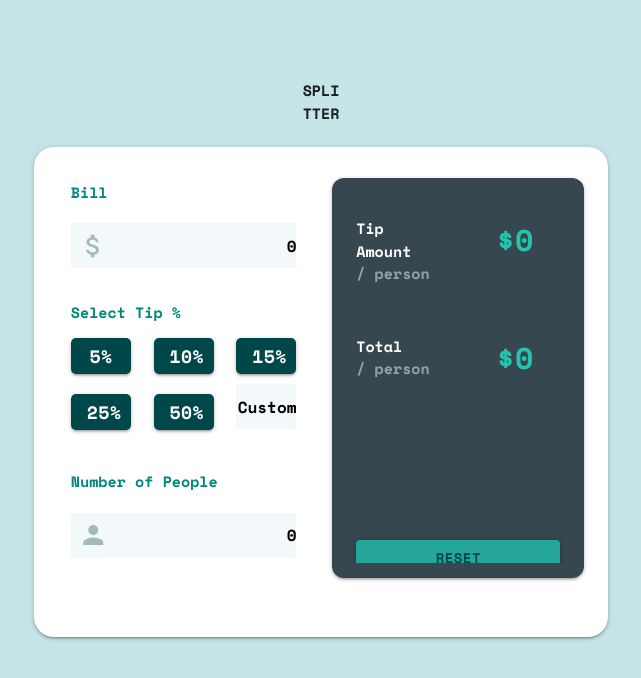
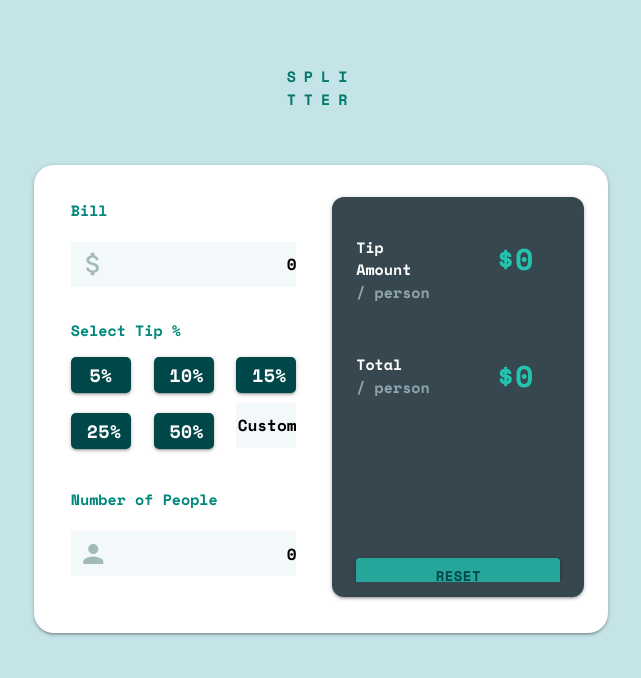
Before and after one commit to CauquilM/tip-calculator, a React (Create React App) app: page / in a window 1280 px wide. Shown: the top 678 px of the page, without its empty margins (319-960 px from the left). Built offline with nearby package versions, Linux system fonts and the light colour scheme.

Commit message:
design advanced

```diff
--- a/src/App.css
+++ b/src/App.css
@@ -1,7 +1,7 @@
 @import url("https://fonts.googleapis.com/css2?family=Space+Mono:wght@700&display=swap");
 
 .App {
-  margin-top: 5%;
+  margin-top: 50px;
 }
 
 ::placeholder {
--- a/src/App.js
+++ b/src/App.js
@@ -6,7 +6,10 @@ function App() {
     <div className="App valign-wrapper center-align">
       <div className="container center-align">
         <div className="row">
-          <p className="col s12">
+          <p
+            className="col s12 teal-text text-darken-2"
+            style={{ letterSpacing: "8px" }}
+          >
             SPLI
             <br />
             TTER
--- a/src/components/bill.js
+++ b/src/components/bill.js
@@ -4,7 +4,6 @@ function Bill(props) {
   };
   return (
     <div className="input-field">
-
       <span className="icon">
         <i className="material-icons prefix" style={{ color: "#a3babb" }}>
           attach_money
@@ -17,6 +16,7 @@ function Bill(props) {
           boxShadow: "none",
           backgroundColor: "#f3f8fb",
         }}
+        lang="en"
         id="bill"
         placeholder="0"
         min={0}
--- a/src/components/main-card.js
+++ b/src/components/main-card.js
@@ -52,8 +52,8 @@ function MainCard() {
   }, [returnedBill, returnedPeople, returnedTip]);
   return (
     <div className="col s8 offset-s2 main-card">
-      <div className="card white" style={{ borderRadius: "20px" }}>
-        <div className="card-content">
+      <div className="card white" style={{ borderRadius: "20px", marginTop: "40px" }}>
+        <div className="card-content" style={{ paddingBottom: "1px"}}>
           <div className="row">
             <div className="col s6" style={{ marginTop: "10px" }}>
               <fieldset style={{ border: "none" }}>
--- a/src/components/result-card.js
+++ b/src/components/result-card.js
@@ -39,7 +39,7 @@ function ResultCard(props) {
           </div>
         </div>
         <a
-          class="waves-effect waves-light btn"
+          className="waves-effect waves-light btn"
           style={{ marginTop: "125px", color: "#00474a", borderRadius: "4px" }}
         >
           Reset
```
